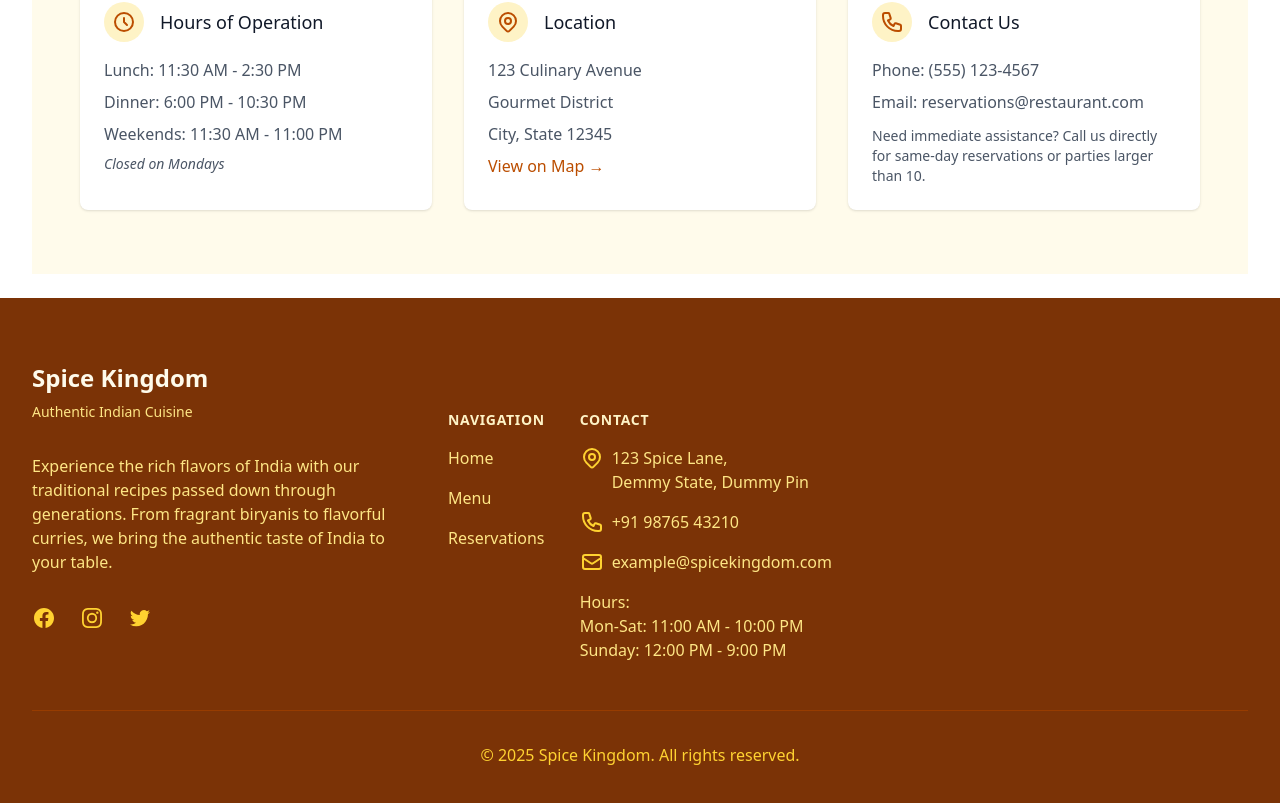
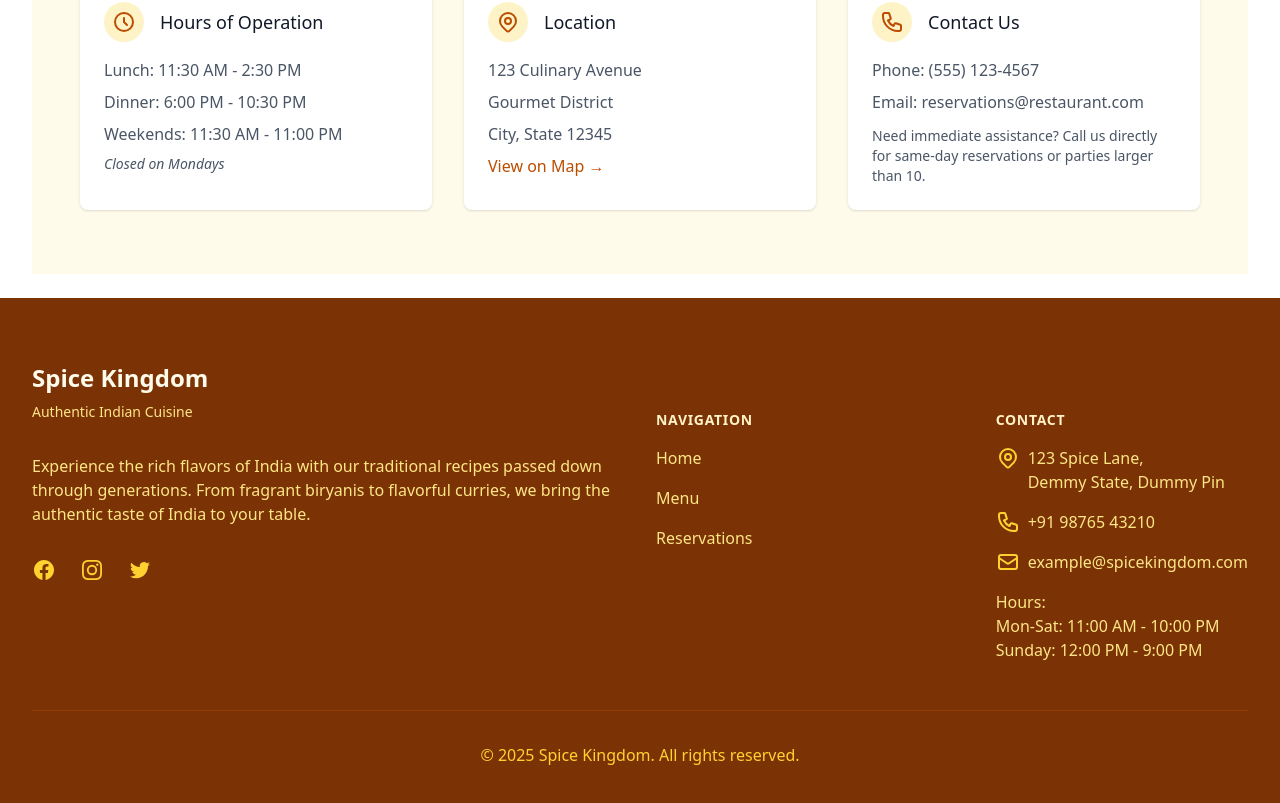
Before and after one commit to rohitPandey469/restaurantadminpanel, a React (Vite) app: page /reserve in a window 1280 px wide. Shown: the part 1156-1959 px from the top of the page. Built offline with nearby package versions, Linux system fonts and the light colour scheme.

Commit message:
Fixed footer

```diff
--- a/src/components/Footer.jsx
+++ b/src/components/Footer.jsx
@@ -5,7 +5,7 @@ const Footer = ({user}) => {
   return (
     <footer className="bg-amber-900 text-amber-50">
       <div className="max-w-7xl mx-auto py-12 px-4 sm:px-6 lg:py-16 lg:px-8">
-        <div className="xl:grid xl:grid-cols-3 xl:gap-8">
+        <div className="xl:grid xl:grid-cols-2 xl:gap-8">
           <div className="space-y-8 xl:col-span-1">
             <div>
               <span className="text-amber-50 font-bold text-2xl">Spice Kingdom</span>
@@ -36,7 +36,7 @@ const Footer = ({user}) => {
               </a>
             </div>
           </div>
-          <div style={{display:"flex", flexDirection:"row", justifyContent:"space-between"}} className="mt-12">
+          <div style={{width:"100%", display:"flex", flexDirection:"row", justifyContent:"space-between"}} className="mt-12">
             <div>
               <h3 className="text-sm font-semibold text-amber-100 tracking-wider uppercase">Navigation</h3>
               <ul className="mt-4 space-y-4">
```
